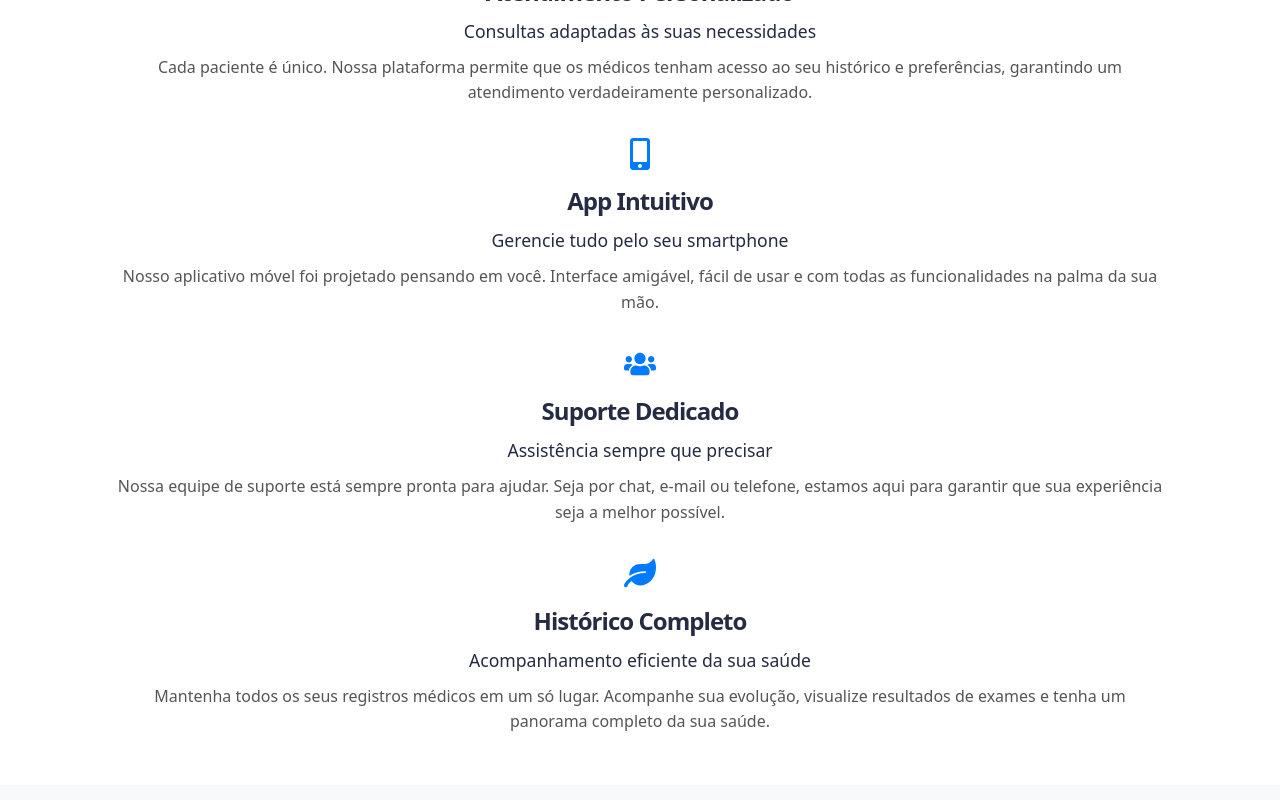
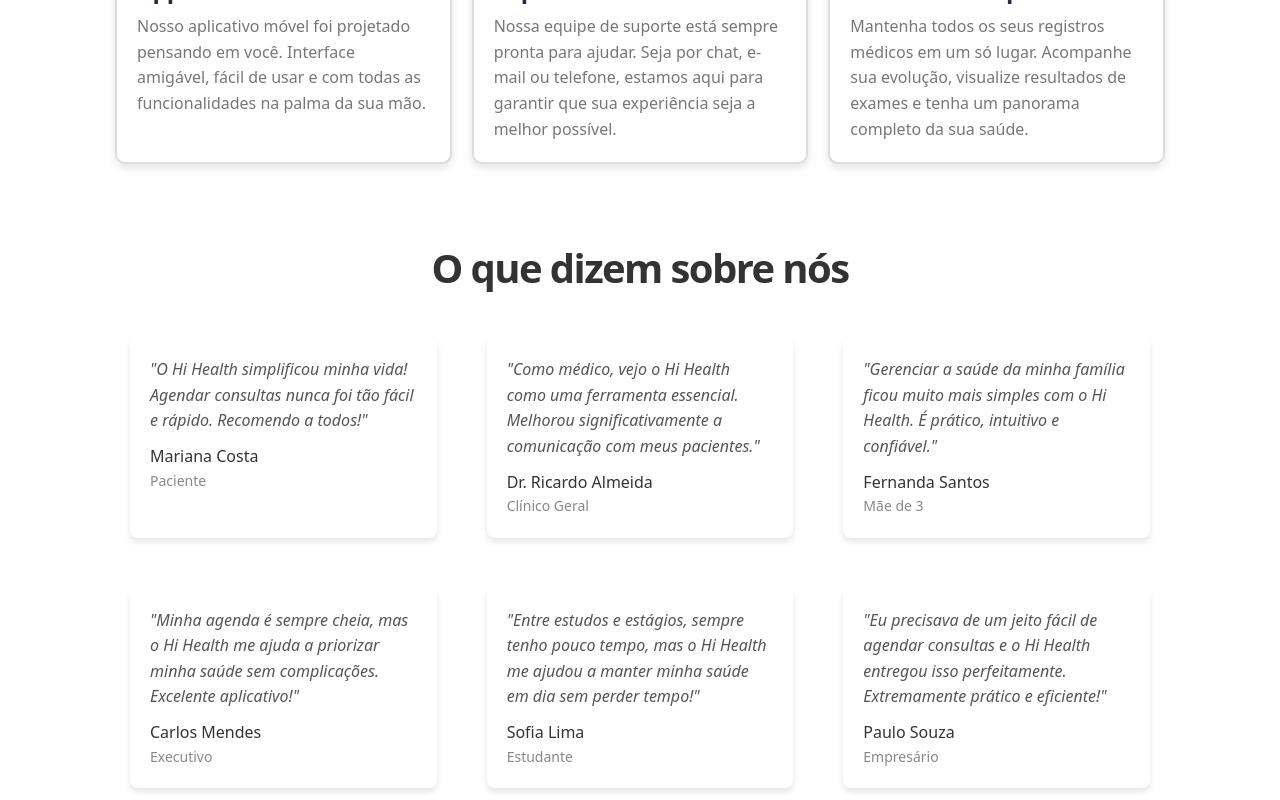
Before and after one commit to PedroAngeloo/HiHealthPage, a React (Vite) app: page / in a window 1280 px wide. Shown: the part 1460-2260 px from the top of the page. Built offline with nearby package versions, Linux system fonts and the light colour scheme.

Commit message:
refeito parte do testimonials e novo design do solutions

```diff
--- a/src/pages/Home.tsx
+++ b/src/pages/Home.tsx
@@ -16,7 +16,6 @@
 
 export default function Home() {
   const [showMobileMenu, setShowMobileMenu] = useState(false);
-  const [showSolutions, setShowSolutions] = useState(false);
 
   useEffect(() => {
     const solutionBoxes = document.querySelectorAll('.solution-box');
@@ -61,19 +60,6 @@
       document.body.classList.remove('no-scroll');
     }
   }, [showMobileMenu]);
-
-
-  useEffect(() => {
-    const handleScroll = () => {
-      const scrollPosition = window.scrollY;
-      if (scrollPosition > 300) {
-        setShowSolutions(true);
-      }
-    };
-
-    window.addEventListener('scroll', handleScroll);
-    return () => window.removeEventListener('scroll', handleScroll);
-  }, []);
 
   useEffect(() => {
     document.querySelectorAll('a[href^="#"]').forEach(anchor => {
@@ -162,29 +148,84 @@
         </div>
       </section>
 
-      <section id="solution" className={`solutions ${showSolutions ? 'show' : ''}`}>
+      <section id="solution" className="solutions">
         <div className="container">
           <h2 className="solutions-title">Soluções Inovadoras</h2>
           <p className="solutions-subtitle">Descubra como o Hi Health revoluciona o gerenciamento das suas consultas</p>
           <div className="solutions-grid">
             {[
-              { icon: FaClock, title: "Agendamento Rápido", shortDesc: "Marque consultas em segundos", longDesc: "Nossa plataforma permite que você agende consultas em poucos cliques, economizando seu tempo e garantindo que você receba o atendimento que precisa quando precisa.", id: "agendamento" },
-              { icon: FaCalendar, title: "Flexibilidade Total", shortDesc: "Cancele ou reagende sem complicações", longDesc: "Entendemos que imprevistos acontecem. Por isso, oferecemos a opção de cancelar ou reagendar suas consultas de forma fácil e rápida, sem burocracia.", id: "flexibilidade" },
-              { icon: FaHeart, title: "Atendimento Personalizado", shortDesc: "Consultas adaptadas às suas necessidades", longDesc: "Cada paciente é único. Nossa plataforma permite que os médicos tenham acesso ao seu histórico e preferências, garantindo um atendimento verdadeiramente personalizado.", id: "atendimento" },
-              { icon: FaMobileAlt, title: "App Intuitivo", shortDesc: "Gerencie tudo pelo seu smartphone", longDesc: "Nosso aplicativo móvel foi projetado pensando em você. Interface amigável, fácil de usar e com todas as funcionalidades na palma da sua mão.", id: "app" },
-              { icon: FaUsers, title: "Suporte Dedicado", shortDesc: "Assistência sempre que precisar", longDesc: "Nossa equipe de suporte está sempre pronta para ajudar. Seja por chat, e-mail ou telefone, estamos aqui para garantir que sua experiência seja a melhor possível.", id: "suporte" },
-              { icon: FaLeaf, title: "Histórico Completo", shortDesc: "Acompanhamento eficiente da sua saúde", longDesc: "Mantenha todos os seus registros médicos em um só lugar. Acompanhe sua evolução, visualize resultados de exames e tenha um panorama completo da sua saúde.", id: "historico" },
+              { icon: FaClock, title: "Agendamento Rápido", longDesc: "Nossa plataforma permite que você agende consultas em poucos cliques, economizando seu tempo e garantindo que você receba o atendimento que precisa quando precisa.", id: "agendamento" },
+              { icon: FaCalendar, title: "Flexibilidade Total", longDesc: "Entendemos que imprevistos acontecem. Por isso, oferecemos a opção de cancelar ou reagendar suas consultas de forma fácil e rápida, sem burocracia.", id: "flexibilidade" },
+              { icon: FaHeart, title: "Atendimento Personalizado", longDesc: "Cada paciente é único. Nossa plataforma permite que os médicos tenham acesso ao seu histórico e preferências, garantindo um atendimento verdadeiramente personalizado.", id: "atendimento" },
+              { icon: FaMobileAlt, title: "App Intuitivo", longDesc: "Nosso aplicativo móvel foi projetado pensando em você. Interface amigável, fácil de usar e com todas as funcionalidades na palma da sua mão.", id: "app" },
+              { icon: FaUsers, title: "Suporte Dedicado", longDesc: "Nossa equipe de suporte está sempre pronta para ajudar. Seja por chat, e-mail ou telefone, estamos aqui para garantir que sua experiência seja a melhor possível.", id: "suporte" },
+              { icon: FaLeaf, title: "Histórico Completo", longDesc: "Mantenha todos os seus registros médicos em um só lugar. Acompanhe sua evolução, visualize resultados de exames e tenha um panorama completo da sua saúde.", id: "historico" },
             ].map((item, index) => (
-              <div key={index} className="solution-box">
+              <div key={index} className="solution-box box-with-border">
                 <item.icon className="solution-icon" />
                 <h3 className="solution-card-title">{item.title}</h3>
-                <p className="solution-card-description">{item.shortDesc}</p>
                 <p className="solution-card-longdesc">{item.longDesc}</p>
               </div>
             ))}
           </div>
         </div>
       </section>
+
+      <section id="testimonials" className="testimonials">
+        <div className="container">
+          {/* Título da Seção */}
+          <h2 className="testimonials-title">O que dizem sobre nós</h2>
+
+          {/* Contêiner de depoimentos */}
+          <div className="testimonial-container">
+            {[
+              {
+                name: "Mariana Costa",
+                role: "Paciente",
+                text: "O Hi Health simplificou minha vida! Agendar consultas nunca foi tão fácil e rápido. Recomendo a todos!",
+              },
+              {
+                name: "Dr. Ricardo Almeida",
+                role: "Clínico Geral",
+                text: "Como médico, vejo o Hi Health como uma ferramenta essencial. Melhorou significativamente a comunicação com meus pacientes.",
+              },
+              {
+                name: "Fernanda Santos",
+                role: "Mãe de 3",
+                text: "Gerenciar a saúde da minha família ficou muito mais simples com o Hi Health. É prático, intuitivo e confiável.",
+              },
+              {
+                name: "Carlos Mendes",
+                role: "Executivo",
+                text: "Minha agenda é sempre cheia, mas o Hi Health me ajuda a priorizar minha saúde sem complicações. Excelente aplicativo!",
+              },
+              {
+                name: "Sofia Lima",
+                role: "Estudante",
+                text: "Entre estudos e estágios, sempre tenho pouco tempo, mas o Hi Health me ajudou a manter minha saúde em dia sem perder tempo!",
+              },
+              {
+                name: "Paulo Souza",
+                role: "Empresário",
+                text: "Eu precisava de um jeito fácil de agendar consultas e o Hi Health entregou isso perfeitamente. Extremamente prático e eficiente!",
+              },
+            ].map((testimonial, index) => (
+              <div key={index} className="testimonial-card">
+                {/* Texto do depoimento */}
+                <p className="testimonial-text">"{testimonial.text}"</p>
+
+                {/* Autor do depoimento */}
+                <div className="testimonial-author">
+                  <strong>{testimonial.name}</strong>
+                  <span>{testimonial.role}</span>
+                </div>
+              </div>
+            ))}
+          </div>
+        </div>
+      </section>
+
+
 
       <section id="pricing" className="pricing">
         <div className="container">
@@ -221,21 +262,21 @@
                 <FaEnvelope className="info-icon" />
                 <div>
                   <strong>E-mail:</strong>
-                  <p>contato@hihealth.com</p>
+                  <p>suporte@hihealth.com</p>
                 </div>
               </div>
               <div className="info-item">
                 <FaPhone className="info-icon" />
                 <div>
                   <strong>Telefone:</strong>
-                  <p>(11) 99999-9999</p>
+                  <p>(45) 4321-9876</p>
                 </div>
               </div>
               <div className="info-item">
                 <FaMapMarkerAlt className="info-icon" />
                 <div>
                   <strong>Cidade:</strong>
-                  <p>São Paulo, SP</p>
+                  <p>Cascacity, PR</p>
                 </div>
               </div>
               <div className="info-item">
@@ -244,6 +285,15 @@
                   <strong>Trabalhe Conosco:</strong>
                   <p><a href="#">Veja nossas vagas</a></p>
                 </div>
+              </div>
+              <div className="map-container">
+                <iframe
+                  src="https://www.google.com/maps/embed?pb=!1m14!1m12!1m3!1d1202.1570247335935!2d-53.5069018381891!3d-24.945500985833068!2m3!1f0!2f0!3f0!3m2!1i1024!2i768!4f13.1!5e1!3m2!1sen!2sbr!4v1726661428059!5m2!1sen!2sbrhttps://www.google.com/maps/embed?pb=!1m18!1m12!1m3!1d4043.525603902087!2d-53.50731437748563!3d-24.946491814976586!2m3!1f0!2f0!3f0!3m2!1i1024!2i768!4f13.1!3m3!1m2!1s0x94f3d13b2c555555%3A0x970208da36e7b68f!2sCENTRO%20UNIVERSIT%C3%81RIO%20DA%20FUNDA%C3%87%C3%83O%20ASSIS%20GURGACZ!5e1!3m2!1sen!2sbr!4v1726661493647!5m2!1sen!2sbr"
+                  width="450"
+                  height="350"
+                  style={{ border: 0 }}
+                  loading="lazy"
+                ></iframe>
               </div>
             </div>
 
--- a/src/styles/solutions.css
+++ b/src/styles/solutions.css
@@ -1,179 +1,13 @@
-/*.solutions {
-    padding: 4rem 0;
-  }
-
-  .solutions-title {
-    font-size: 2.5rem;
-    margin-bottom: 1rem;
-    text-align: center;
-  }
-
-  .solutions-subtitle {
-    font-size: 1.2rem;
-    margin-bottom: 3rem;
-    text-align: center;
-  }
-
-  .solutions-content {
-    display: flex;
-    flex-direction: column;
-    gap: 2rem;
-  }
-
-  .solution-pair {
-    display: flex;
-    gap: 2rem;
-    align-items: flex-start;
-  }
-
-  .solution-card {
-    flex: 1;
-    background-color: #f5f5f5;
-    padding: 1.5rem;
-    border-radius: 8px;
-    transition: all 0.3s ease;
-    cursor: pointer;
-  }
-
-  .solution-card:hover {
-    transform: translateY(-5px);
-    box-shadow: 0 5px 15px rgba(0,0,0,0.1);
-  }
-
-  .solution-icon {
-    font-size: 2rem;
-    margin-bottom: 1rem;
-    color: #007bff;
-  }
-
-  .solution-card-title {
-    font-size: 1.2rem;
-    margin-bottom: 0.5rem;
-  }
-
-  .solution-card-description {
-    font-size: 0.9rem;
-    color: #666;
-  }
-
-  .solution-description {
-    flex: 1;
-    padding: 1rem;
-    background-color: #fff;
-    border-radius: 8px;
-    box-shadow: 0 2px 10px rgba(0,0,0,0.1);
-  }
-
-  .solution-description h3 {
-    font-size: 1.5rem;
-    margin-bottom: 0.5rem;
-  }
-
-  .solution-description p {
-    font-size: 1rem;
-    color: #333;
-  }
-
-  .solutions-cta {
-    text-align: center;
-    margin-top: 2rem;
-  }
-
-  @media (max-width: 768px) {
-    .solution-pair {
-      flex-direction: column;
-    }
-  }
-
-  .solution-description {
-    flex: 1;
-    padding: 1rem;
-    background-color: #fff;
-    border-radius: 8px;
-    box-shadow: 0 2px 10px rgba(0,0,0,0.1);
-    transition: all 0.3s ease;
-  }
-
-  .solution-description.highlighted {
-    background-color: #f0f8ff;
-    box-shadow: 0 0 15px rgba(0, 123, 255, 0.3);
-    transform: scale(1.05);
-  }*/
-
-  /* solutions.css */
-
-/* Estilos gerais */
-/*body {
-  font-family: Arial, sans-serif;
-  margin: 0;
-  padding: 0;
-  background-color: #f4f4f4;
-}
-
-.container {
-  width: 90%;
-  max-width: 1200px;
-  margin: 0 auto;
-  padding: 2rem;
-}
-
-.hidden {
+/* Adicione uma box ao redor de cada solução */
+.solution-box {
+  padding: 20px;
+  border: 2px solid #ddd; /* Borda ao redor de cada box */
+  border-radius: 10px; /* Borda arredondada */
+  background-color: #fff; /* Fundo branco */
+  box-shadow: 0 4px 8px rgba(0, 0, 0, 0.1); /* Sombra para destacar as boxes */
+  transition: all 0.3s ease-in-out;
   opacity: 0;
   transform: translateY(50px);
-  transition: opacity 1s ease-out, transform 1s ease-out;
-}
-
-.visible {
-  opacity: 1;
-  transform: translateY(0);
-}
-
-.section {
-  background: #ffffff;
-  padding: 2rem;
-  margin-bottom: 2rem;
-  border-radius: 8px;
-  box-shadow: 0 4px 8px rgba(0, 0, 0, 0.1);
-}
-
-.section-title {
-  font-size: 2rem;
-  margin-bottom: 1rem;
-  color: #333;
-}
-
-.section-content {
-  font-size: 1rem;
-  color: #555;
-}*/
-
-/* Estilos básicos da seção solution */
-.solutions {
-  padding: 50px 0;
-  text-align: center;
-}
-
-.solutions-title {
-  font-size: 2.5rem;
-  margin-bottom: 10px;
-}
-
-.solutions-subtitle {
-  font-size: 1.2rem;
-  color: #777;
-  margin-bottom: 30px;
-}
-
-.solutions-grid {
-  display: flex;
-  flex-direction: column;
-  gap: 2rem;
-}
-
-.solution-box {
-  opacity: 0;
-  transform: translateY(50px);
-  transition: opacity 0.5s ease, transform 0.5s ease;
 }
 
 .solution-box.visible {
@@ -181,23 +15,48 @@
   transform: translateY(0);
 }
 
+.solutions-grid {
+  display: grid;
+  grid-template-columns: repeat(auto-fill, minmax(250px, 1fr));
+  gap: 20px;
+}
+
+/* Ícone da solução */
 .solution-icon {
   font-size: 2rem;
-  color: #007bff;
-  margin-bottom: 10px;
+  color: #007bff; /* Cor personalizada para os ícones */
 }
 
 .solution-card-title {
   font-size: 1.5rem;
-  font-weight: bold;
+  margin: 10px 0;
 }
 
 .solution-card-description {
   font-size: 1.1rem;
-  margin: 10px 0;
+  color: #555;
 }
 
 .solution-card-longdesc {
   font-size: 1rem;
-  color: #555;
+  color: #777;
 }
+
+/* Título e subtítulo da seção */
+.solutions-title {
+  text-align: center;
+  font-size: 2rem;
+  margin-bottom: 10px;
+}
+
+.solutions-subtitle {
+  text-align: center;
+  font-size: 1.2rem;
+  margin-bottom: 30px;
+  color: #666;
+}
+
+/* Espaçamento da seção */
+.container {
+  padding: 40px;
+}
--- a/src/styles/testimonials.css
+++ b/src/styles/testimonials.css
@@ -1,67 +1,63 @@
-.testimonials {
-  background-color: #f8f9fa;
-  padding: 4rem 0;
+.testimonials-title {
+  font-size: 2.5rem;
+  margin-bottom: 20px;
+  color: #333;
+  text-align: center;
 }
 
-.testimonials-title {
-  font-size: 2.5rem;
-  text-align: center;
-  margin-bottom: 1rem;
+.testimonial-container {
+  display: grid;
+  grid-template-columns: repeat(auto-fit, minmax(250px, 1fr));
+  gap: 20px;
+  margin-top: 30px;
 }
 
-.testimonials-subtitle {
-  font-size: 1.2rem;
-  text-align: center;
-  color: #6c757d;
-  margin-bottom: 3rem;
+.testimonial-card {
+  background-color: #fff;
+  padding: 20px;
+  border-radius: 10px;
+  box-shadow: 0 4px 8px rgba(0, 0, 0, 0.1);
 }
 
-.testimonials-grid {
-  display: grid;
-  grid-template-columns: repeat(auto-fit, minmax(250px, 1fr));
-  gap: 2rem;
+.testimonial-text {
+  font-size: 1rem;
+  margin-bottom: 15px;
+  font-style: italic;
+  color: #555;
 }
-  .testimonial-carousel {
-    position: relative;
-    height: 200px; /* Adjust as needed */
-    overflow: hidden;
-  }
 
-  .testimonial-card {
-    position: absolute;
-    top: 0;
-    left: 0;
-    width: 100%;
-    opacity: 0;
-    transition: opacity 0.5s ease-in-out;
-    background-color: white;
-    border-radius: 8px;
-    padding: 1.5rem;
-    box-shadow: 0 4px 6px rgba(0, 0, 0, 0.1);
-  }
+.testimonial-card {
+  background-color: #fff;
+  padding: 20px;
+  margin: 15px;
+  border-radius: 8px;
+  box-shadow: 0 4px 6px rgba(0, 0, 0, 0.1);
+  transition: transform 0.3s ease, box-shadow 0.3s ease;
+}
 
-  .testimonial-card.active {
-    opacity: 1;
-  }
+.testimonial-card:hover {
+  transform: scale(1.05); /* Pequeno zoom ao passar o mouse */
+  box-shadow: 0 6px 12px rgba(0, 0, 0, 0.2); /* Destaque a sombra */
+}
+
 .testimonial-text {
   font-style: italic;
-  margin-bottom: 1rem;
+  color: #555;
+  margin-bottom: 10px;
 }
 
 .testimonial-author {
   display: flex;
   flex-direction: column;
+  align-items: flex-start;
 }
 
 .testimonial-author strong {
-  font-weight: bold;
+  font-size: 16px;
+  color: #333;
 }
 
 .testimonial-author span {
-  color: #6c757d;
+  font-size: 14px;
+  color: #888;
 }
-
-.testimonials-cta {
-  text-align: center;
-  margin-top: 3rem;
-}
```
